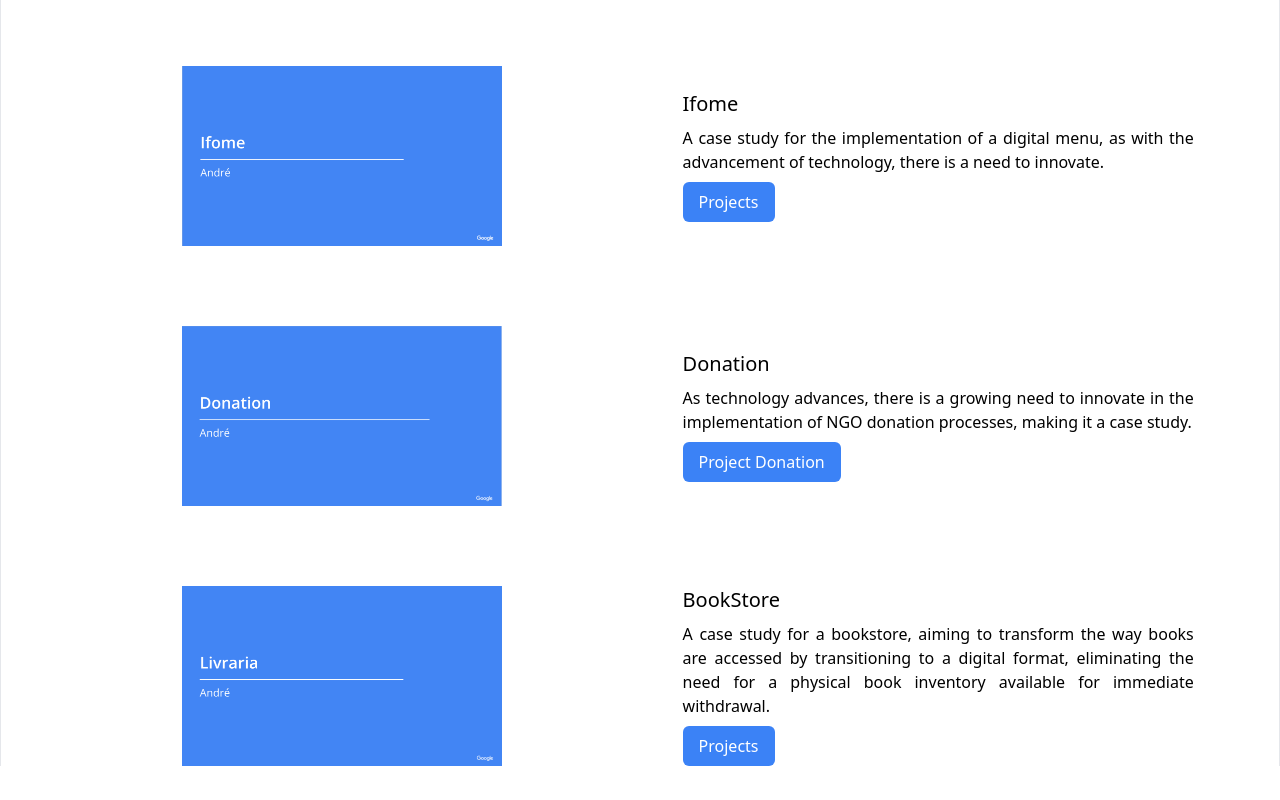
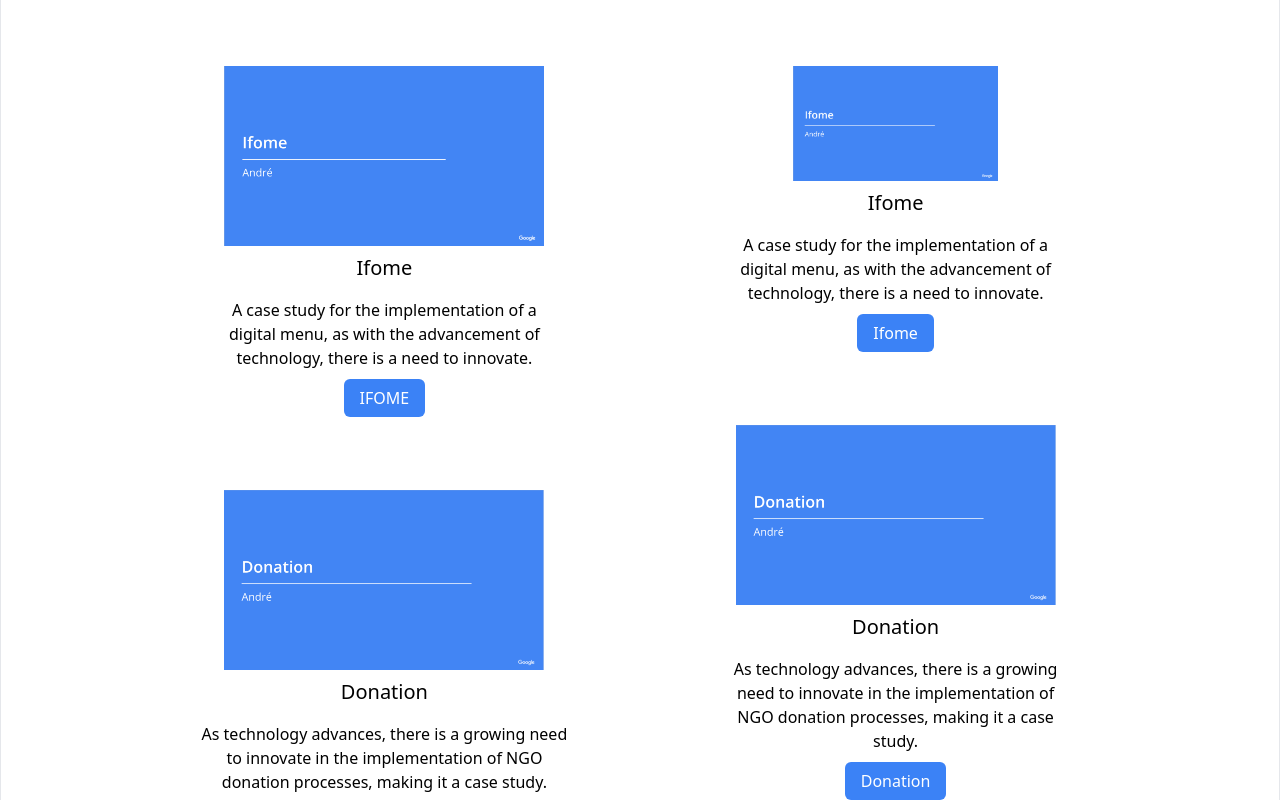
Before and after one commit to andre-albuquerque01/Portifolio_react, a React (Vite) app: page / in a window 1280 px wide. Shown: the part 1800-2600 px from the top of the page. Built offline with nearby package versions, Linux system fonts and the light colour scheme.

Commit message:
Update the componet project

```diff
--- a/index.html
+++ b/index.html
@@ -2,7 +2,7 @@
 <html lang="pt-br">
   <head>
     <meta charset="UTF-8" />
-    <link rel="icon" type="image/svg+xml" href="/vite.svg" />
+    <!-- <link rel="icon" type="image/svg+xml" href="/vite.svg" /> -->
     <meta name="viewport" content="width=device-width, initial-scale=1.0" />
     <title>André Albuquerque</title>
   </head>
--- a/src/componets/projects.jsx
+++ b/src/componets/projects.jsx
@@ -5,7 +5,6 @@ import { Link } from 'react-router-dom'
 
 function Projects() {
     return (
-
         <section className="border border-t-2 border-b-0" id="projects">
             <div className="text-center mt-20">
                 <div className="text-4xl">
@@ -16,50 +15,96 @@ function Projects() {
                     <p>Here you will find some of the personal projects that I created with each project containing its own case study</p>
                 </div>
             </div>
+            <div className='flex justify-center'>
+                <div className=' w-2/5'>
                     {/* IFOME */}
-            <div className="flex mt-20 justify-evenly items-center">
-                <div className="w-2/5 flex justify-center">
+                    <div className="flex flex-col items-center text-center mt-20 space-y-2">
+                        <div className="flex justify-center">
                             <img src={ifomeImg} alt="tela do projeto" className="w-80" />
                         </div>
-                <div className="w-2/5 space-y-2">
+                        <div className="w-2/3 space-y-4">
                             <h1 className='text-xl'>Ifome</h1>
-                    <p className='text-justify'>A case study for the implementation of a digital menu, as with the advancement of technology, there is a need to innovate.</p>
-                    <div className="flex justify-start">
-                    <Link to="/ifome" className="px-4 py-2  bg-blue-500 text-white rounded-md hover:bg-blue-600">Projects</Link>
+                            <p className='text-center'>A case study for the implementation of a digital menu, as with the advancement of technology, there is a need to innovate.</p>
+                            <div className="justify-start">
+                                <Link to="/ifome" className="px-4 py-2  bg-blue-500 text-white rounded-md hover:bg-blue-600">IFOME</Link>
 
                             </div>
                         </div>
                     </div>
 
                     {/* Donation */}
-            <div className="flex mt-20 justify-evenly items-center">
-                <div className="w-2/5 flex justify-center">
+                    <div className="flex flex-col items-center text-center mt-20 space-y-2">
+                        <div className="flex justify-center">
                             <img src={donation} alt="tela do projeto" className="w-80" />
                         </div>
-                <div className="w-2/5 space-y-2">
+                        <div className="w-3/4 space-y-4">
                             <h1 className='text-xl'>Donation</h1>
-                    <p className='text-justify'>As technology advances, there is a growing need to innovate in the implementation of NGO donation processes, making it a case study.</p>
-                    <div className="flex justify-start">
-                        <Link to='/donation' className="px-4 py-2  bg-blue-500 text-white rounded-md hover:bg-blue-600">Project Donation</Link>
+                            <p className='text-center'>As technology advances, there is a growing need to innovate in the implementation of NGO donation processes, making it a case study.</p>
+                            <div className="">
+                                <Link to='/donation' className="px-4 py-2  bg-blue-500 text-white rounded-md hover:bg-blue-600">Donation</Link>
                             </div>
                         </div>
                     </div>
                     {/* BookStore */}
-            <div className="flex mt-20 justify-evenly items-center">
-                <div className="w-2/5 flex justify-center">
+                    <div className="flex flex-col items-center text-center mt-20 space-y-2">
+                        <div className="flex justify-center w-2/5">
                             <img src={bookStore} alt="tela do projeto" className="w-80" />
                         </div>
-                <div className="w-2/5 space-y-2">
+                        <div className="w-2/3 space-y-4">
                             <h1 className='text-xl'>BookStore</h1>
-                    <p className='text-justify'>A case study for a bookstore, aiming to transform the way books are accessed by transitioning to a digital format, eliminating the need for a physical book inventory available for immediate withdrawal.</p>
-                    <div className="flex justify-start">
-                        <Link to='/bookstore' className="px-4 py-2  bg-blue-500 text-white rounded-md hover:bg-blue-600">Projects</Link>
+                            <p className='text-center'>A case study for a bookstore, aiming to transform the way books are accessed by transitioning to a digital format, eliminating the need for a physical book inventory available for immediate withdrawal.</p>
+                            <div className="justify-start">
+                                <Link to='/bookstore' className="px-4 py-2  bg-blue-500 text-white rounded-md hover:bg-blue-600">BookStore</Link>
+                            </div>
+                        </div>
+                    </div>
+                </div>
+
+                {/* Second part */}
+                <div className='w-2/5'>
+                    {/* IFOME */}
+                    <div className="flex flex-col items-center text-center mt-20 space-y-2">
+                        <div className="flex justify-center w-2/5">
+                            <img src={ifomeImg} alt="tela do projeto" className="w-80" />
+                        </div>
+                        <div className="w-2/3 space-y-4">
+                            <h1 className='text-xl'>Ifome</h1>
+                            <p className='text-center'>A case study for the implementation of a digital menu, as with the advancement of technology, there is a need to innovate.</p>
+                            <div className="justify-start">
+                                <Link to="/ifome" className="px-4 py-2  bg-blue-500 text-white rounded-md hover:bg-blue-600">Ifome</Link>
+
+                            </div>
+                        </div>
+                    </div>
+                    {/* Donation */}
+                    <div className="flex flex-col items-center text-center mt-20 space-y-2">
+                        <div className="flex justify-center">
+                            <img src={donation} alt="tela do projeto" className="w-80" />
+                        </div>
+                        <div className="w-2/3 space-y-4">
+                            <h1 className='text-xl'>Donation</h1>
+                            <p className='text-center'>As technology advances, there is a growing need to innovate in the implementation of NGO donation processes, making it a case study.</p>
+                            <div className="">
+                                <Link to='/donation' className="px-4 py-2  bg-blue-500 text-white rounded-md hover:bg-blue-600">Donation</Link>
+                            </div>
+                        </div>
+                    </div>
+                    {/* BookStore */}
+                    <div className="flex flex-col items-center text-center mt-20 space-y-2">
+                        <div className="flex justify-center w-2/5">
+                            <img src={bookStore} alt="tela do projeto" className="w-80" />
+                        </div>
+                        <div className="w-2/3 space-y-4">
+                            <h1 className='text-xl'>BookStore</h1>
+                            <p className='text-center'>A case study for a bookstore, aiming to transform the way books are accessed by transitioning to a digital format, eliminating the need for a physical book inventory available for immediate withdrawal.</p>
+                            <div className="justify-start">
+                                <Link to='/bookstore' className="px-4 py-2  bg-blue-500 text-white rounded-md hover:bg-blue-600">BookStore</Link>
+                            </div>
+                        </div>
                     </div>
                 </div>
             </div>
         </section>
-
-
     )
 }
 
```
Lines whose indentation alone changed are shown as unchanged.
